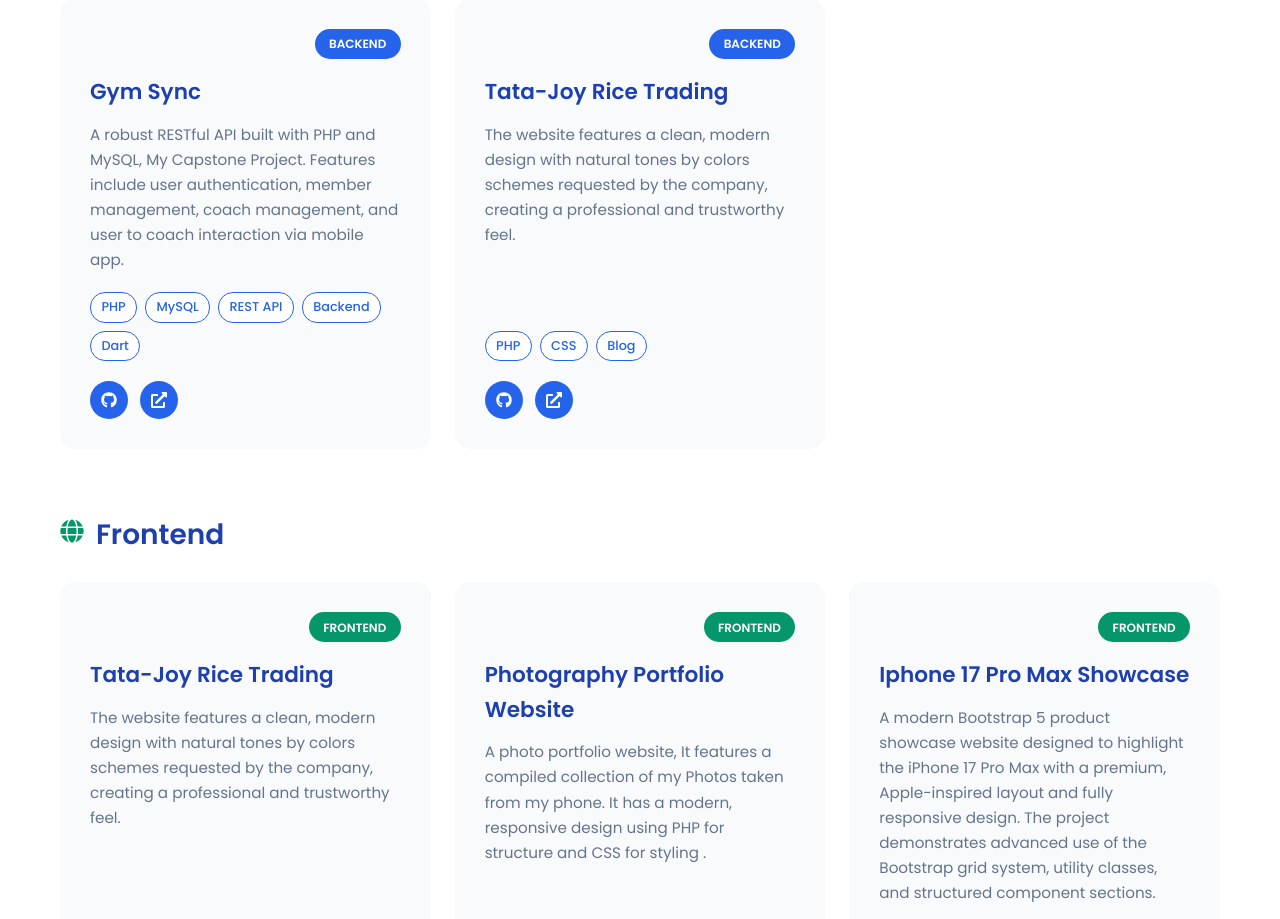
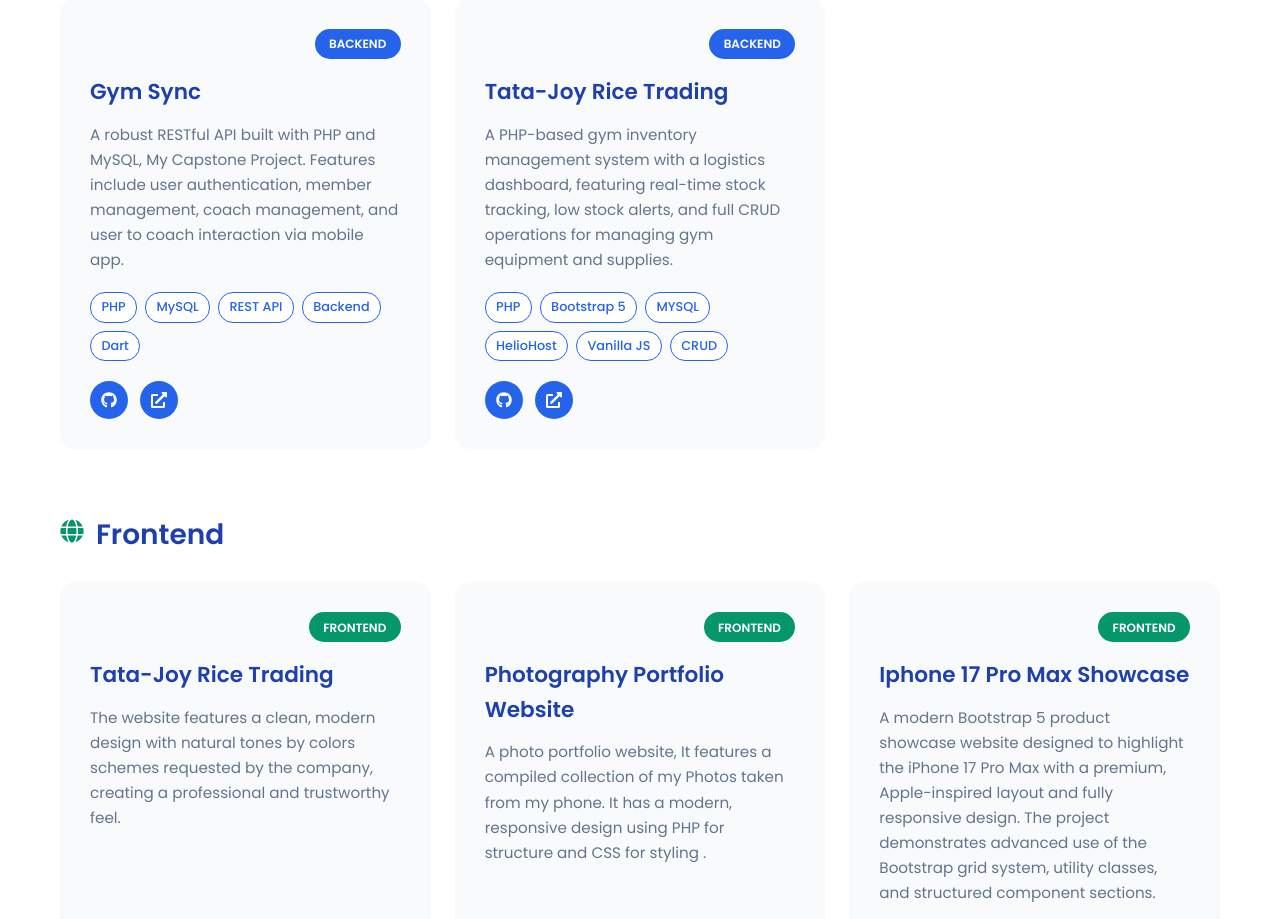
Before and after one commit to a1ear/myportfolio, a React (Vite) app in the folder Portfolio Projects/: page / in a window 1280 px wide. Shown: the part 3560-4479 px from the top of the page. Built offline with nearby package versions, Linux system fonts and the light colour scheme.

Commit message:
Update Projects.jsx

```diff
--- a/Portfolio Projects/src/components/Projects.jsx
+++ b/Portfolio Projects/src/components/Projects.jsx
@@ -13,10 +13,10 @@
   },
   {
     title: 'Tata-Joy Rice Trading',
-    description: 'The website features a clean, modern design with natural tones by colors schemes requested by the company, creating a professional and trustworthy feel.',
-    tags: ['PHP', 'CSS', 'Blog'],
+    description: 'A PHP-based gym inventory management system with a logistics dashboard, featuring real-time stock tracking, low stock alerts, and full CRUD operations for managing gym equipment and supplies.',
+    tags: ['PHP', 'Bootstrap 5', 'MYSQL','HelioHost','Vanilla JS','CRUD'],
     githubUrl: '#',
-    demoUrl: 'https://antm.helioho.st/frontend-dev/TataJoyWebsite/index.php'
+    demoUrl: 'https://antm.helioho.st/backend-dev/simple_inventory/login.php'
   }
 ]
 
```
